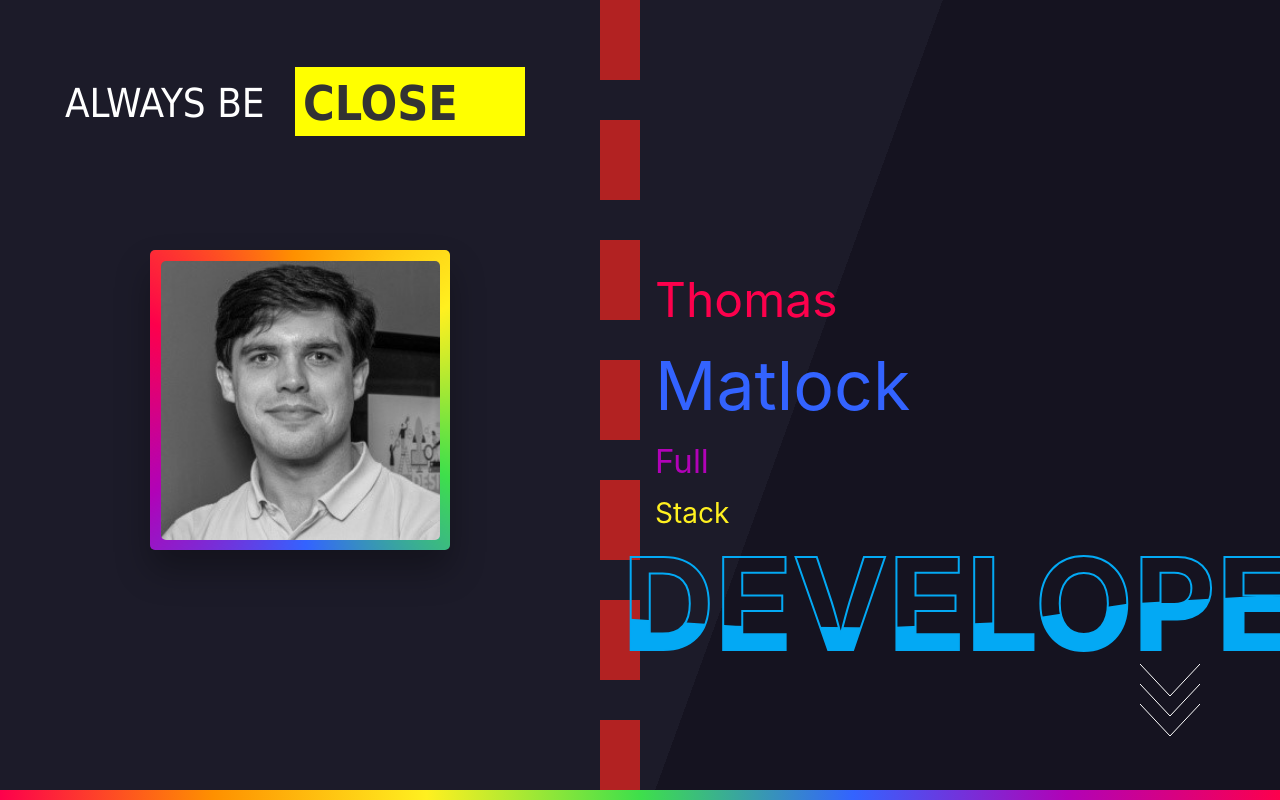
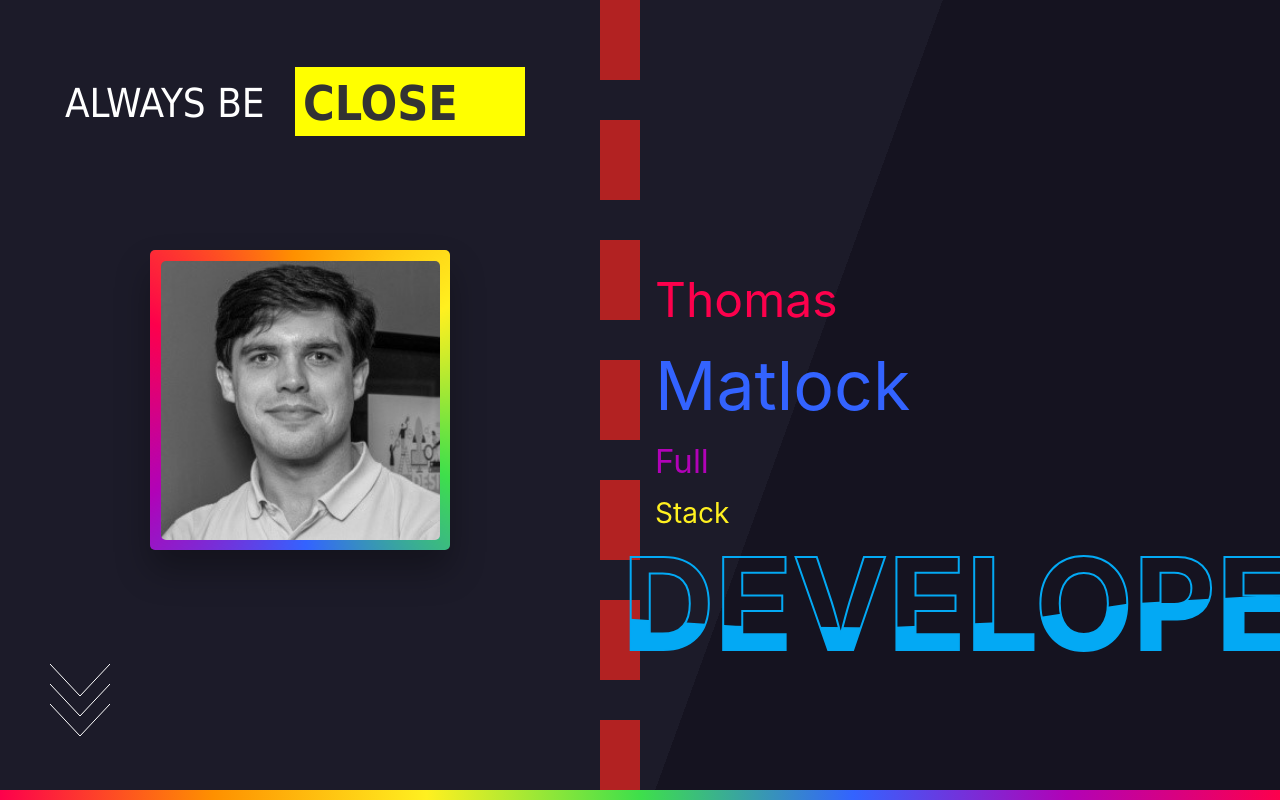
Before and after one commit to zep1994/thomas-matlock, a Next.js app in the folder frontend/: page / in a window 1280 px wide. Shown: the top 800 px of the page. Built offline with nearby package versions, Linux system fonts and the light colour scheme.

Commit message:
Update button

```diff
--- a/frontend/pages/index.js
+++ b/frontend/pages/index.js
@@ -26,6 +26,11 @@ export default function Home() {
                 </div>
               </h1>
               <div className={styles.img}></div>
+              <svg className={styles.arrows}>
+                <path className={styles.a1} d="M0 0 L30 32 L60 0"></path>
+                <path className={styles.a2} d="M0 20 L30 52 L60 20"></path>
+                <path className={styles.a3} d="M0 40 L30 72 L60 40"></path>
+              </svg>
             </div>
             <div className={styles.contentRight}>
               <div className={styles.rightInfo}>
@@ -39,11 +44,6 @@ export default function Home() {
                 </div>
                 {/* <p><strong>DEVELOPER</strong></p> */}
               </div>
-              <svg className={styles.arrows}>
-                <path className={styles.a1} d="M0 0 L30 32 L60 0"></path>
-                <path className={styles.a2} d="M0 20 L30 52 L60 20"></path>
-                <path className={styles.a3} d="M0 40 L30 72 L60 40"></path>
-              </svg>
             </div>
           </div>
           {/* SECTION 2 */}
--- a/frontend/styles/Home.module.css
+++ b/frontend/styles/Home.module.css
@@ -249,7 +249,7 @@
   width: 60px;
   height: 72px;
   position: absolute;
-  right: 5rem;
+  left: 5rem;
   margin-left: -30px;
   bottom: 4rem;
 }
```
